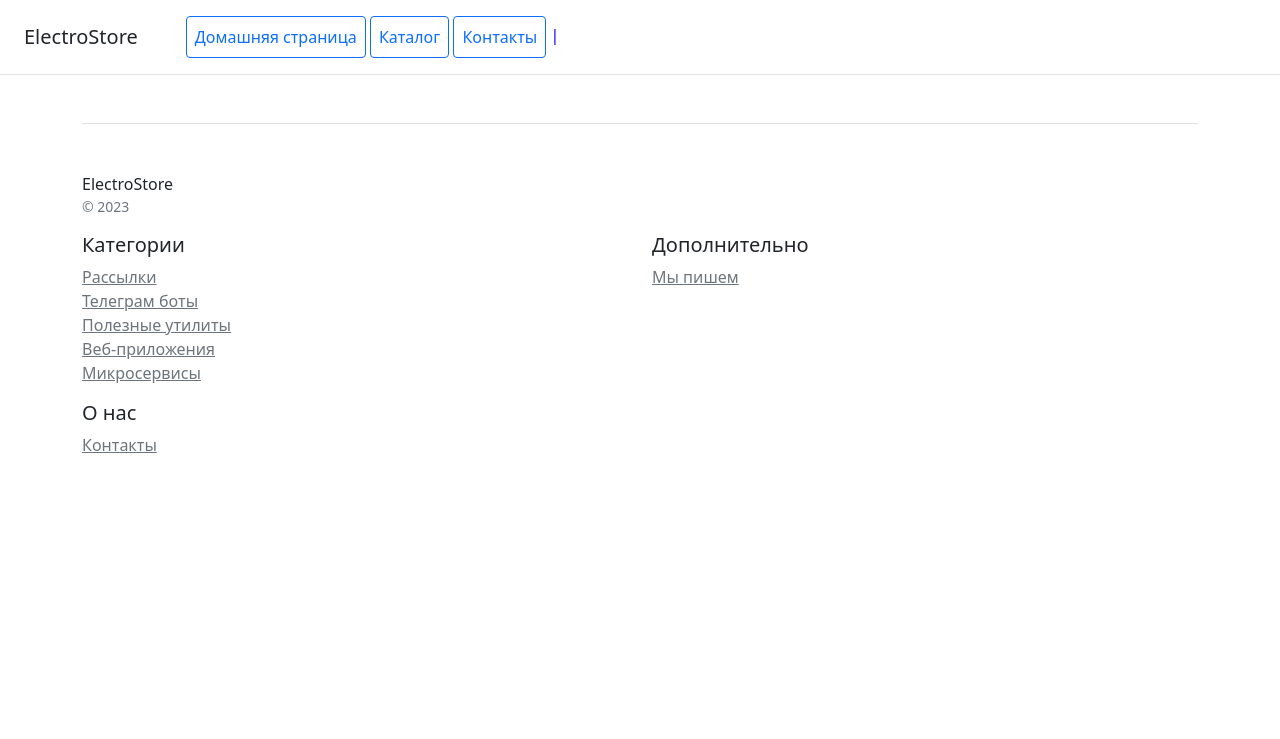
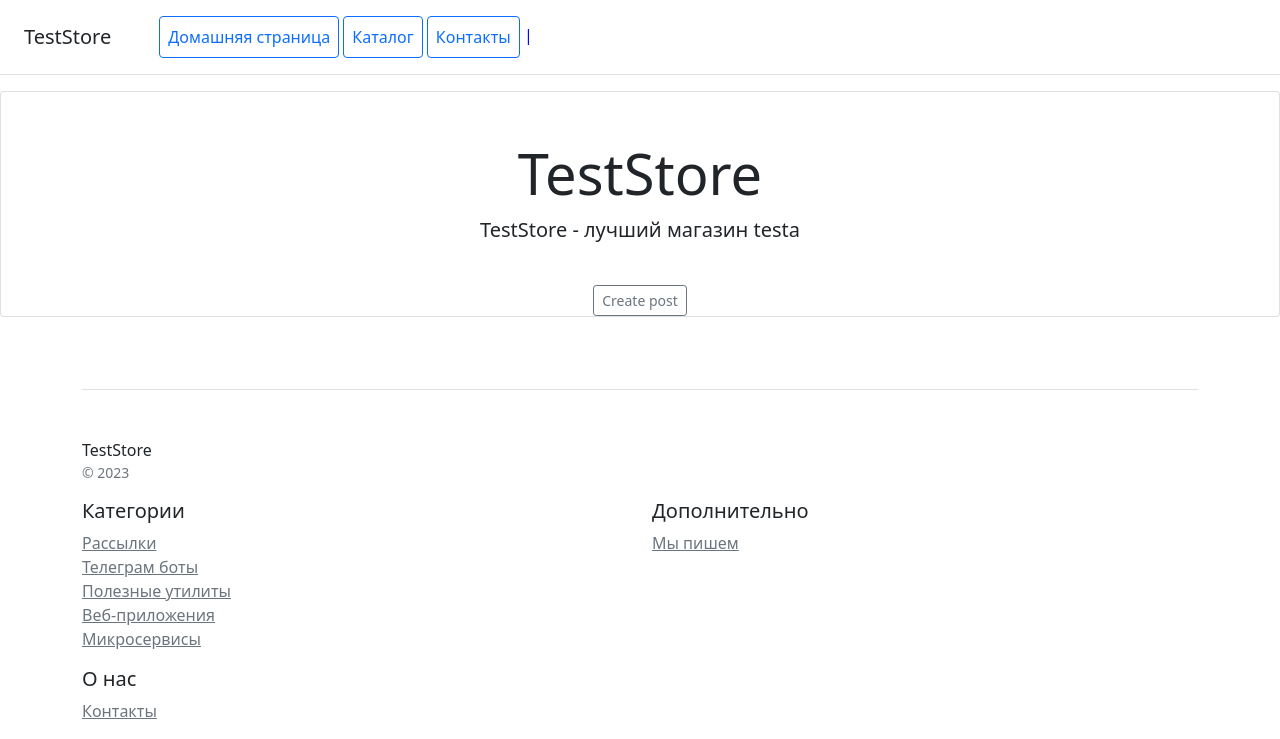
Before and after one commit to solvaaa/django_coursework, a Django app: page / in a window 1280 px wide. Shown: the top 739 px of the page. Run offline with Django 4.2, Linux system fonts and the light colour scheme; data that the repository does not hold is empty; some libraries are stand-ins or nearby versions.

Commit message:
create list of mailings

```diff
--- a/mailing/templates/mailing/base.html
+++ b/mailing/templates/mailing/base.html
@@ -17,7 +17,7 @@
     <footer class="pt-4 my-md-5 pt-md-5 border-top">
         <div class="row">
             <div class="col-12 col-md">
-                ElectroStore
+                TestStore
                 <small class="d-block mb-3 text-muted">&copy; 2023</small>
             </div>
             <div class="col-6 col-md">
--- a/mailing/templates/mailing/includes/inc_header.html
+++ b/mailing/templates/mailing/includes/inc_header.html
@@ -1,5 +1,5 @@
 <div class="d-flex flex-column flex-md-row align-items-center p-3 px-md-4 mb-3 bg-white border-bottom box-shadow">
-    <h5 class="my-0 mr-md-auto font-weight-normal">ElectroStore</h5>
+    <h5 class="my-0 mr-md-auto font-weight-normal">TestStore</h5>
     <nav class="ms-5">
         <a class="p-2 btn btn-outline-primary" href="#">Домашняя страница</a>
         <a class="p-2 btn btn-outline-primary" href="#">Каталог</a>
--- /dev/null
+++ b/mailing/templates/mailing/mailing_list.html
@@ -0,0 +1,32 @@
+{% extends 'mailing/base.html' %}
+{% block content %}
+<div class="row text-center">
+    <div class="col-12">
+        <div class="card mb-4 box-shadow">
+            <div class="pricing-header px-3 py-3 pt-md-5 pb-md-4 mx-auto text-center">
+                <h1 class="display-4">TestStore</h1>
+                <p class="lead">TestStore - лучший магазин testa</p>
+            </div>
+            <div class="col-12">
+                <a href=""
+                   class="btn btn-sm btn-outline-secondary">Create post</a>
+            </div>
+            {% for object in object_list %}
+                <div class="card-body">
+                    <h4 class="card-title pricing-card-title">{{ object.message }}</h4>
+                    <p>{{ object.status }}</p>
+                    <div class="btn-group">
+                        <a href=""
+                            class="btn btn-sm btn-outline-secondary" type="button">View</a>
+                        <a href=""
+                            class="btn btn-sm btn-outline-secondary" type="button">Edit</a>
+                        <a href=""
+                            class="btn btn-sm btn-outline-secondary" type="button">Delete</a>
+                    </div>
+                </div>
+
+            {% endfor %}
+        </div>
+    </div>
+</div>
+{% endblock %}
--- a/mailing/urls.py
+++ b/mailing/urls.py
@@ -1,10 +1,10 @@
 from django.urls import path
 from mailing.apps import MailingConfig
-from mailing.views import IndexView
+from mailing.views import IndexView, MailingListView
 
 appname = MailingConfig.name
 
 
 urlpatterns = [
-    path('', IndexView.as_view(), name='index')
+    path('', MailingListView.as_view(), name='mailing_list')
 ]
--- a/mailing/views.py
+++ b/mailing/views.py
@@ -1,5 +1,7 @@
 from django.shortcuts import render
-from django.views.generic import TemplateView
+from django.views.generic import TemplateView, ListView
+
+from mailing.models import Mailing
 
 
 # Create your views here.
@@ -9,3 +11,7 @@ class IndexView(TemplateView):
     extra_context = {
         'title': 'test'
     }
+
+
+class MailingListView(ListView):
+    model = Mailing
```
